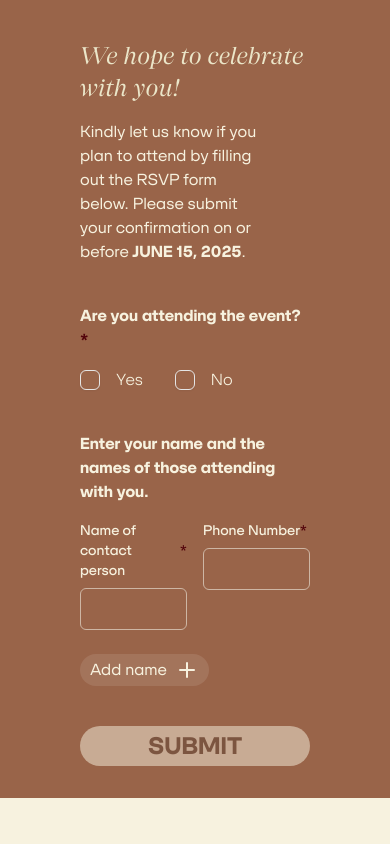
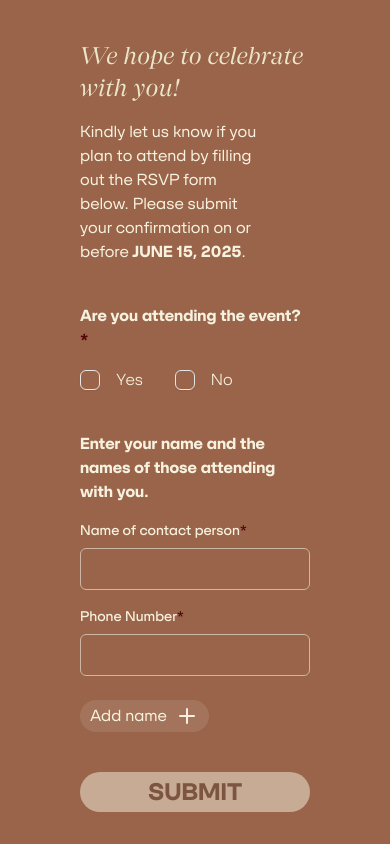
Before and after one commit to brynldrn/bea-and-neil-wedding, a Next.js app: page / in a window 390 px wide. Shown: the part 7762-8606 px from the top of the page. Before the commit the page ends 8560 px from the top, so only its background shows below. Built offline with nearby package versions, Linux system fonts and the light colour scheme; what google-auth-library would draw is missing.

Commit message:
fix: mobile layout

```diff
--- a/components/rsvp.tsx
+++ b/components/rsvp.tsx
@@ -164,9 +164,8 @@ export default function Rsvp() {
                     return (
                       <Fragment key={field.id}>
                         <div className="grid grid-cols-2 gap-4 w-full">
-                          <div className={cn('w-full col-start-1', {
-                            'col-end-1': index === 0 && isAttending !== 'no',
-                            'col-span-2': index !== 0 || isAttending === 'no',
+                          <div className={cn('w-full col-start-1 col-span-2', {
+                            'md:col-end-1': index === 0 && isAttending !== 'no'
                           })}>
                             <FormField name={`names.${index}.name`} render={() => (
                               <FormItem>
@@ -202,7 +201,7 @@ export default function Rsvp() {
 
                           {/* Phone number field */}
                           {index === 0 && isAttending !== 'no' && (
-                            <div className="col-start-2">
+                            <div className="col-span-2 md:col-start-2">
                               <FormField name='phoneNumber' key='phoneNumber' render={() => (
                                 <FormItem>
                                   <FormLabel className="gap-0 font-sans text-sm">
```
